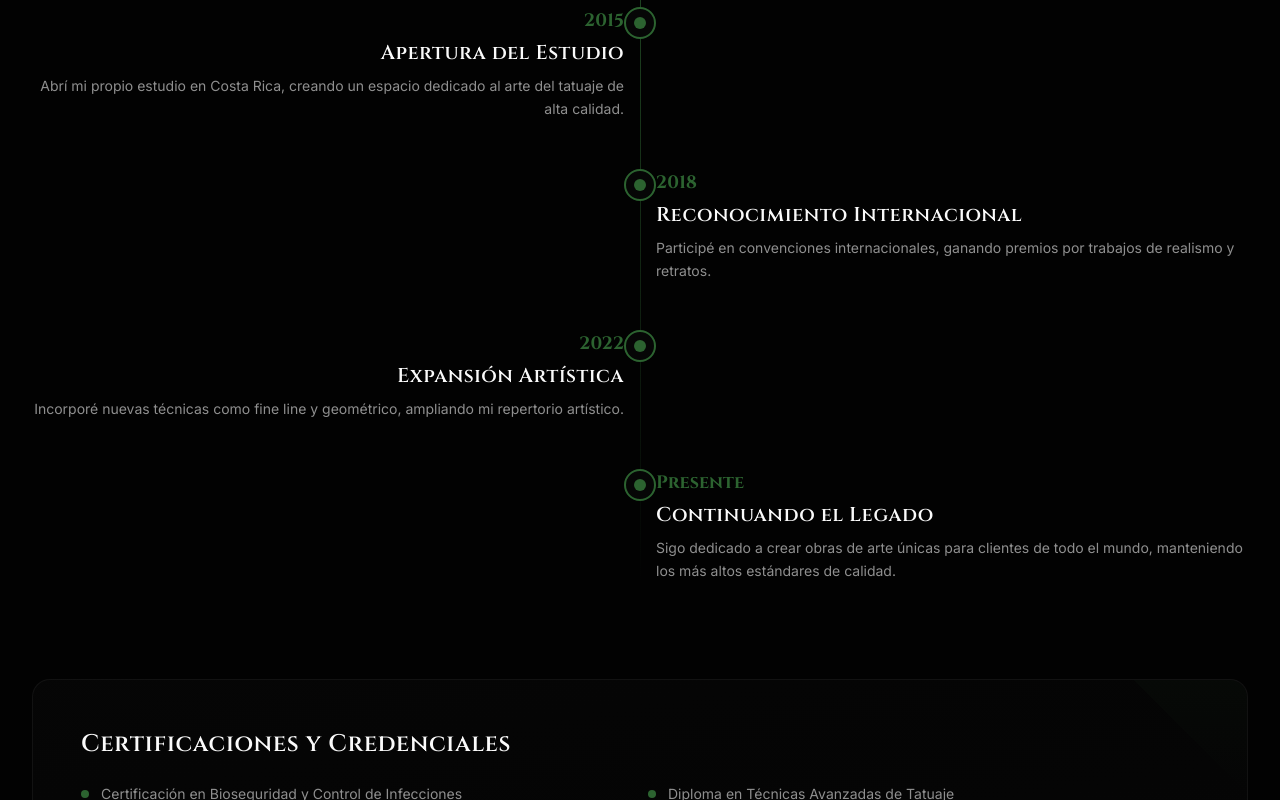
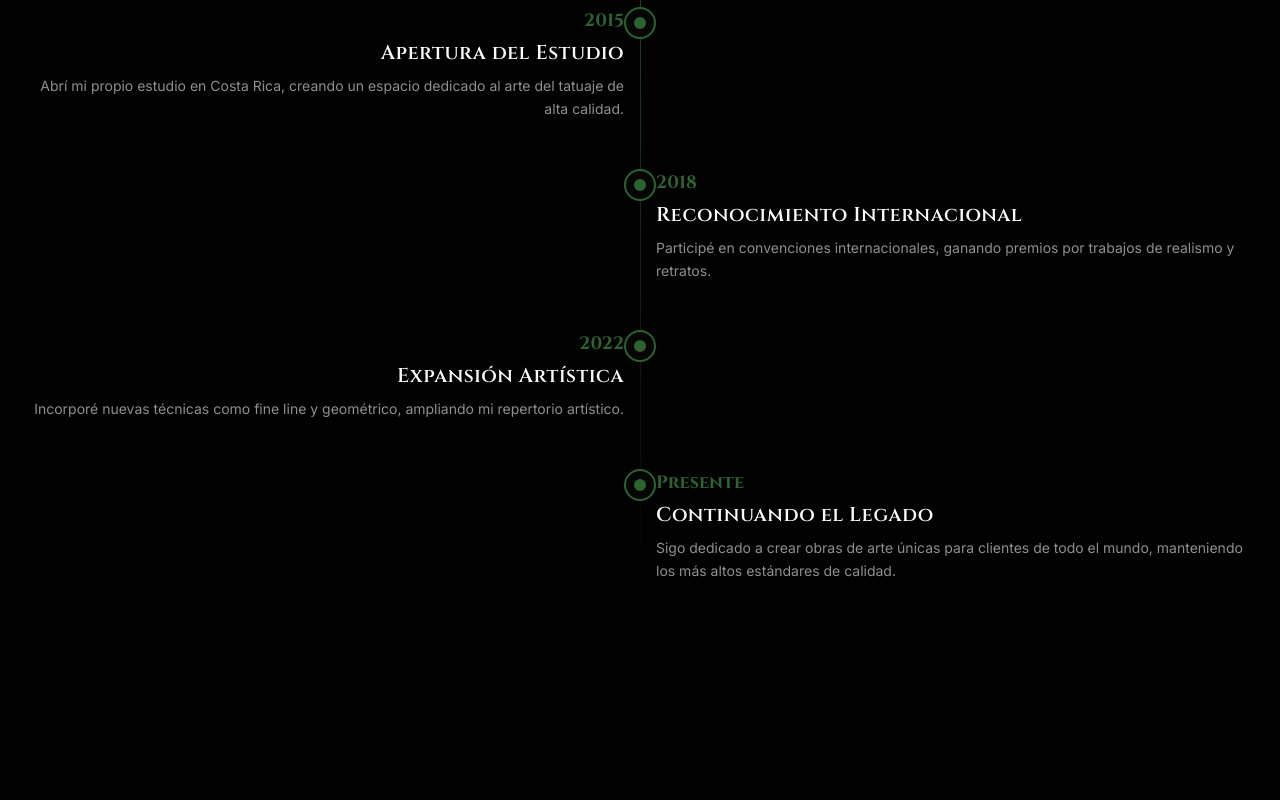
Before and after one commit to zleypner/ttrn, a Next.js app: page /about in a window 1280 px wide. Shown: the part 2000-2800 px from the top of the page. Built offline with nearby package versions, Linux system fonts and the light colour scheme.

Commit message:
feat: remove pricing and certifications sections

```diff
--- a/src/app/services/page.tsx
+++ b/src/app/services/page.tsx
@@ -3,14 +3,13 @@ import { Header } from "@/components/layouts/header";
 import { Footer } from "@/components/layouts/footer";
 import { ServicesHero } from "@/components/sections/services-hero";
 import { ServicesGrid } from "@/components/sections/services-grid";
-import { PricingSection } from "@/components/sections/pricing-section";
 import { AftercareSection } from "@/components/sections/aftercare-section";
 import { FAQSection } from "@/components/sections/faq-section";
 import { siteConfig } from "@/config/site";
 
 export const metadata: Metadata = {
   title: "Servicios",
-  description: `Servicios de tatuaje profesional: realismo, black & grey, fine line, retratos y más. Consulta gratis y precios transparentes en ${siteConfig.location.country}.`,
+  description: `Servicios de tatuaje profesional: realismo, black & grey, fine line, retratos y más. Consulta gratis en ${siteConfig.location.country}.`,
   openGraph: {
     title: `Servicios | ${siteConfig.name}`,
     description: `Servicios de tatuaje profesional: realismo, black & grey, fine line, retratos y más.`,
@@ -24,7 +23,6 @@ export default function ServicesPage() {
       <main>
         <ServicesHero />
         <ServicesGrid />
-        <PricingSection />
         <AftercareSection />
         <FAQSection />
       </main>
--- a/src/components/layouts/footer.tsx
+++ b/src/components/layouts/footer.tsx
@@ -143,7 +143,7 @@ export function Footer() {
                     href="/services"
                     className="bg-secondary text-muted-foreground hover:text-foreground hover:bg-secondary/80 rounded-full px-3 py-1.5 text-xs transition-colors"
                   >
-                    Precios
+                    Servicios
                   </Link>
                   <Link
                     href="/#galeria"
--- a/src/components/sections/artist-story.tsx
+++ b/src/components/sections/artist-story.tsx
@@ -53,13 +53,6 @@ const timeline: TimelineItem[] = [
     description:
       "Sigo dedicado a crear obras de arte únicas para clientes de todo el mundo, manteniendo los más altos estándares de calidad.",
   },
-];
-
-const certifications = [
-  "Certificación en Bioseguridad y Control de Infecciones",
-  "Diploma en Técnicas Avanzadas de Tatuaje",
-  "Certificación en Primeros Auxilios",
-  "Miembro de la Asociación de Tatuadores Profesionales",
 ];
 
 const philosophy = [
@@ -184,44 +177,6 @@ export function ArtistStory() {
             </motion.div>
           </div>
         </div>
-
-        {/* Certifications Section */}
-        <motion.div
-          initial="hidden"
-          whileInView="visible"
-          viewport={scrollViewport}
-          variants={fadeInUp}
-          className={cn(
-            "relative rounded-2xl p-8 md:p-12",
-            "from-card via-card/80 to-card bg-gradient-to-br",
-            "border border-white/5"
-          )}
-        >
-          <div className="absolute top-0 right-0 h-40 w-40 overflow-hidden rounded-2xl">
-            <div className="from-olive/10 to-copper/10 absolute -top-20 -right-20 h-40 w-40 rotate-45 bg-gradient-to-br" />
-          </div>
-
-          <div className="relative z-10">
-            <h3 className="font-heading text-foreground mb-6 text-2xl font-semibold">
-              Certificaciones y Credenciales
-            </h3>
-            <div className="grid gap-4 sm:grid-cols-2">
-              {certifications.map((cert, index) => (
-                <motion.div
-                  key={cert}
-                  initial={{ opacity: 0, x: -20 }}
-                  whileInView={{ opacity: 1, x: 0 }}
-                  transition={{ delay: index * 0.1 }}
-                  viewport={{ once: true }}
-                  className="flex items-center gap-3"
-                >
-                  <div className="bg-olive h-2 w-2 flex-shrink-0 rounded-full" />
-                  <span className="text-muted-foreground text-sm">{cert}</span>
-                </motion.div>
-              ))}
-            </div>
-          </div>
-        </motion.div>
       </div>
     </section>
   );
```
